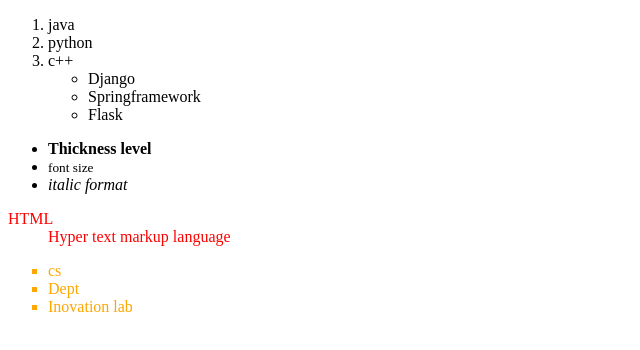
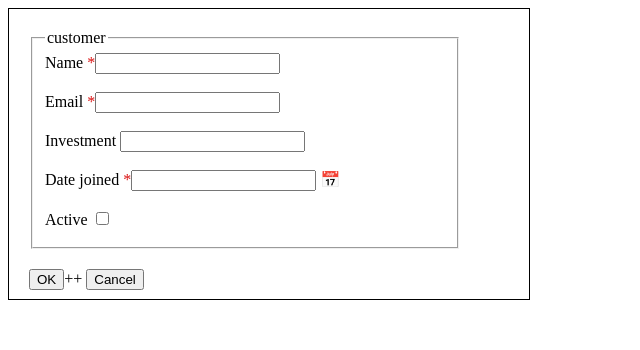
Before and after one commit to Aishwarya2666/Innovation-Lab, a plain HTML site: page Task 2/index.html in a window 1280 px wide. Shown: the whole page, without its empty margins (0-640 px from the left). Drawn offline with Linux system fonts and the light colour scheme.

Commit message:
Update index.html

```diff
--- a/Task 2/index.html
+++ b/Task 2/index.html
@@ -1,34 +1,27 @@
 <!DOCTYPE html>
+<html lang="en">
 <head>
+    <meta charset="UTF-8">
+    <meta name="viewport" content="width=device-width, initial-scale=1.0">
     <title>Document</title>
 </head>
 <body>
-    <ol>
-        <li>java</li>
-        <li>python</li>
-        <li>c++</li>
-        <ul>
-            <li>Django</li>
-            <li>Springframework</li>
-            <li>Flask</li>
-        </ul>
-    </ol>
-    <!-- Mixed list formatting -->
-    <ul>
-        <li><b>Thickness level</b></li>
-        <li><small>font size</small></li>
-        <li><i>italic format</i></li>
-    </ul>
-    <!-- decription list -->
-    <dl style="color: rgb(255, 0, 0)">
-        <dt>HTML</dt>
-        <dd>Hyper text markup language</dd>
-    </dl>
-    <!-- unordered list -->
-    <ul type="square" style="color: rgb(255, 166, 0)">
-        <li>cs</li>
-        <li>Dept</li>
-        <li>Inovation lab</li>
-    </ul>
+
+        <div style="height: 270px; width: 500px; border: 1px solid;padding-left: 20px;padding-top: 20px;">
+            <fieldset style="width:400px;height:200px;">
+            <legend>customer</legend>
+            Name <span style="color: rgb(218, 17, 17);">*</span><input type="text"><br><br>
+            Email <span style="color: rgb(218, 17, 17);">*</span><input type="text"><br><br>
+            Investment <input type="text"><br><br>
+            Date joined <span style="color: rgb(218, 17, 17);">*</span><input type="text" id="dateJoined"> <span class="calendar-icon">📅</span><br><br>
+            Active <input type="checkbox"><br><br>
+
+
+    </fieldset>
+    <div style="margin-top: 20px;">
+        <button type="submit">OK</button>++
+        <button type="reset">Cancel</button>
+    </div>
+</div>
 </body>
 </html>
```
